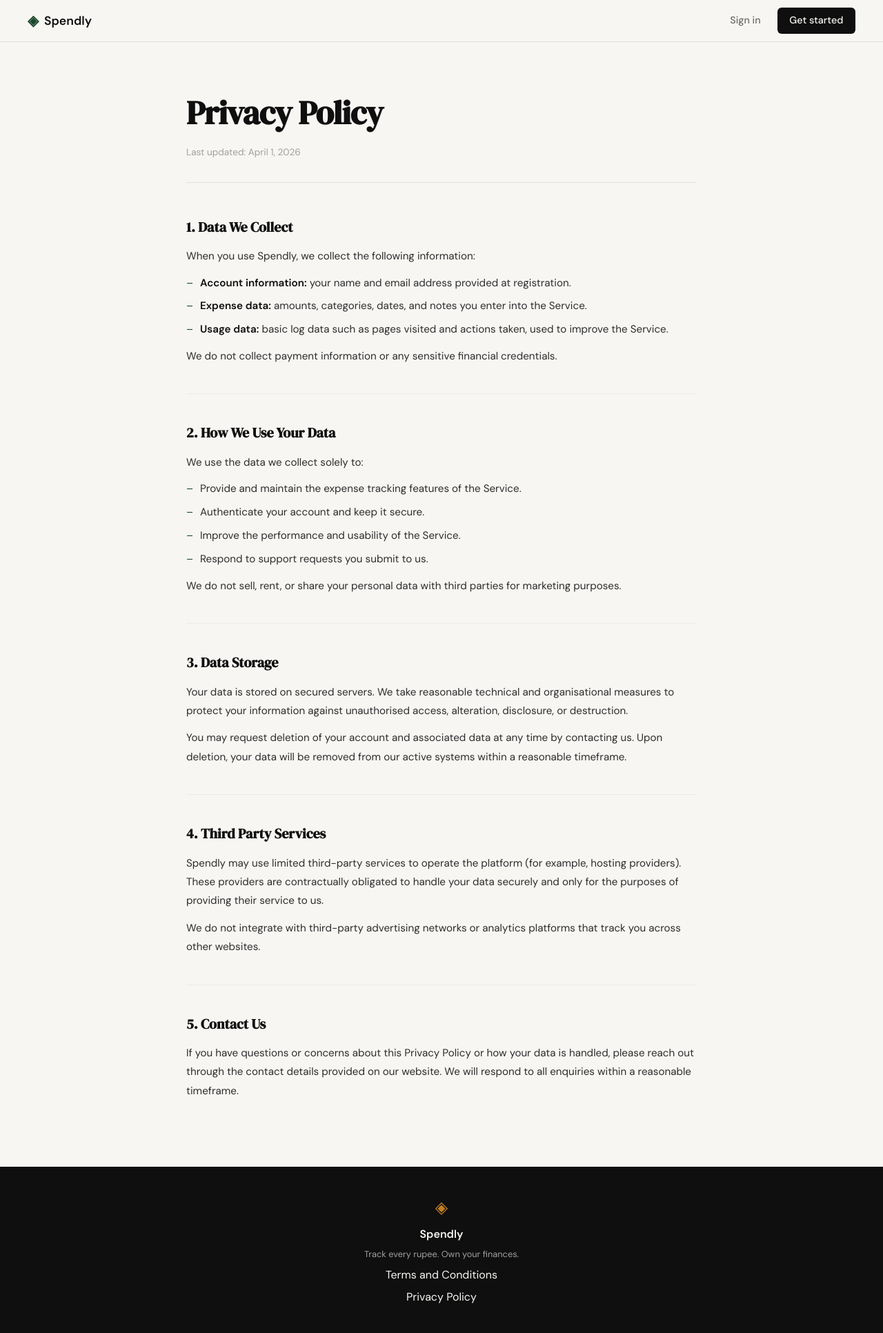
After one commit to Gagan0406/Spendly, a Flask app: page /privacy in a window 1280 px wide. The commit adds this page. Shown: the whole page at 69% size. Run offline with Flask 3, Linux system fonts and the light colour scheme.

Commit message:
landing: add privacy policy page and route and updated css

```diff
--- a/app.py
+++ b/app.py
@@ -31,6 +31,11 @@ def terms():
     return render_template("terms.html")
 
 
+@app.route("/privacy")
+def privacy():
+    return render_template("privacy.html")
+
+
 @app.route("/logout")
 def logout():
     return "Logout — coming in Step 3"
--- a/static/css/style.css
+++ b/static/css/style.css
@@ -528,3 +528,89 @@ a { color: inherit; text-decoration: none; }
     .nav-links a:not(.nav-cta) { display: none; }
     .hero { padding: 3rem 1rem 2rem; }
 }
+
+/* ------------------------------------------------------------------ */
+/* Terms & Privacy pages                                               */
+/* ------------------------------------------------------------------ */
+
+.terms-page {
+    padding: 4rem 2rem 6rem;
+}
+
+.terms-inner {
+    max-width: 740px;
+    margin: 0 auto;
+}
+
+.terms-title {
+    font-family: var(--font-display);
+    font-size: clamp(2rem, 4vw, 3rem);
+    color: var(--ink);
+    letter-spacing: -0.02em;
+    margin-bottom: 0.5rem;
+}
+
+.terms-date {
+    font-size: 0.85rem;
+    color: var(--ink-faint);
+    margin-bottom: 3rem;
+    padding-bottom: 2rem;
+    border-bottom: 1px solid var(--border);
+}
+
+.terms-section {
+    margin-bottom: 2.5rem;
+    padding-bottom: 2.5rem;
+    border-bottom: 1px solid var(--border-soft);
+}
+
+.terms-section:last-child {
+    border-bottom: none;
+    margin-bottom: 0;
+    padding-bottom: 0;
+}
+
+.terms-section h2 {
+    font-family: var(--font-display);
+    font-size: 1.25rem;
+    color: var(--ink);
+    margin-bottom: 0.85rem;
+}
+
+.terms-section p {
+    font-size: 0.95rem;
+    color: var(--ink-soft);
+    line-height: 1.8;
+    margin-bottom: 0.75rem;
+}
+
+.terms-section p:last-child { margin-bottom: 0; }
+
+.terms-section ul {
+    list-style: none;
+    padding: 0;
+    margin: 0.75rem 0;
+    display: flex;
+    flex-direction: column;
+    gap: 0.5rem;
+}
+
+.terms-section ul li {
+    font-size: 0.95rem;
+    color: var(--ink-soft);
+    line-height: 1.7;
+    padding-left: 1.25rem;
+    position: relative;
+}
+
+.terms-section ul li::before {
+    content: "–";
+    position: absolute;
+    left: 0;
+    color: var(--accent);
+}
+
+.terms-section strong {
+    color: var(--ink);
+    font-weight: 600;
+}
--- a/templates/base.html
+++ b/templates/base.html
@@ -35,7 +35,7 @@
             <span class="footer-name">Spendly</span>
             <p class="footer-copy">Track every rupee. Own your finances.</p>
             <a href="{{ url_for('terms') }}">Terms and Conditions</a>
-            <a href="#">Privacy Policy</a>
+            <a href="{{ url_for('privacy') }}">Privacy Policy</a>
         </div>
     </footer>
 
--- /dev/null
+++ b/templates/privacy.html
@@ -0,0 +1,52 @@
+{% extends "base.html" %}
+
+{% block title %}Privacy Policy — Spendly{% endblock %}
+
+{% block content %}
+<div class="terms-page">
+    <div class="terms-inner">
+        <h1 class="terms-title">Privacy Policy</h1>
+        <p class="terms-date">Last updated: April 1, 2026</p>
+
+        <section class="terms-section">
+            <h2>1. Data We Collect</h2>
+            <p>When you use Spendly, we collect the following information:</p>
+            <ul>
+                <li><strong>Account information:</strong> your name and email address provided at registration.</li>
+                <li><strong>Expense data:</strong> amounts, categories, dates, and notes you enter into the Service.</li>
+                <li><strong>Usage data:</strong> basic log data such as pages visited and actions taken, used to improve the Service.</li>
+            </ul>
+            <p>We do not collect payment information or any sensitive financial credentials.</p>
+        </section>
+
+        <section class="terms-section">
+            <h2>2. How We Use Your Data</h2>
+            <p>We use the data we collect solely to:</p>
+            <ul>
+                <li>Provide and maintain the expense tracking features of the Service.</li>
+                <li>Authenticate your account and keep it secure.</li>
+                <li>Improve the performance and usability of the Service.</li>
+                <li>Respond to support requests you submit to us.</li>
+            </ul>
+            <p>We do not sell, rent, or share your personal data with third parties for marketing purposes.</p>
+        </section>
+
+        <section class="terms-section">
+            <h2>3. Data Storage</h2>
+            <p>Your data is stored on secured servers. We take reasonable technical and organisational measures to protect your information against unauthorised access, alteration, disclosure, or destruction.</p>
+            <p>You may request deletion of your account and associated data at any time by contacting us. Upon deletion, your data will be removed from our active systems within a reasonable timeframe.</p>
+        </section>
+
+        <section class="terms-section">
+            <h2>4. Third Party Services</h2>
+            <p>Spendly may use limited third-party services to operate the platform (for example, hosting providers). These providers are contractually obligated to handle your data securely and only for the purposes of providing their service to us.</p>
+            <p>We do not integrate with third-party advertising networks or analytics platforms that track you across other websites.</p>
+        </section>
+
+        <section class="terms-section">
+            <h2>5. Contact Us</h2>
+            <p>If you have questions or concerns about this Privacy Policy or how your data is handled, please reach out through the contact details provided on our website. We will respond to all enquiries within a reasonable timeframe.</p>
+        </section>
+    </div>
+</div>
+{% endblock %}
```
Also changed, not shown: templates/terms.html (added, +51 -0 lines).
